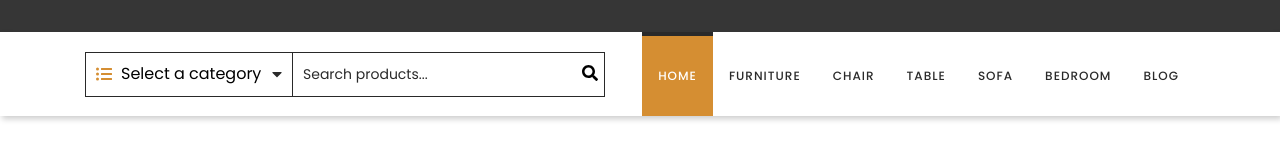
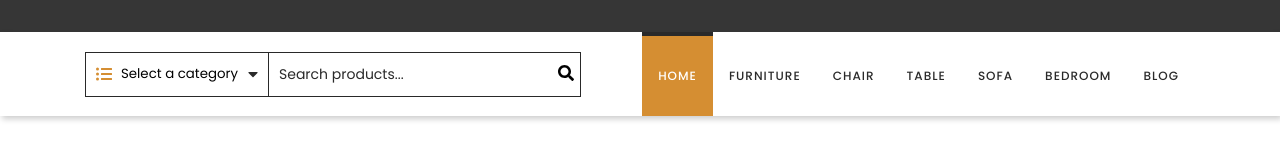
Before and after one commit to Varenthein/WDP-2106-02, a React (Create React App) app: page /product/1 in a window 1280 px wide. Shown: the part 169-311 px from the top of the page. Built offline with nearby package versions, Linux system fonts and the light colour scheme.

Commit message:
Fix select bar font & outline

```diff
--- a/src/components/features/ProductSearch/ProductSearch.js
+++ b/src/components/features/ProductSearch/ProductSearch.js
@@ -11,7 +11,9 @@ const ProductSearch = () => (
     <div className={styles.category}>
       <FontAwesomeIcon className={styles.icon} icon={faListUl} />
       <select name='' id=''>
-        <option value=''>Select a category</option>
+        <option value='' className={styles.options}>
+          Select a category
+        </option>
       </select>
       <FontAwesomeIcon className={styles.icon} icon={faCaretDown} />
     </div>
--- a/src/components/features/ProductSearch/ProductSearch.module.scss
+++ b/src/components/features/ProductSearch/ProductSearch.module.scss
@@ -32,9 +32,15 @@
       padding: 5px 30px 5px 35px;
       position: relative;
       z-index: 1;
+      outline: none;
+      font-size: 13.33px;
+      cursor: pointer;
+      option:hover,
+      option:focus {
+        background: none;
+      }
     }
   }
-
   .searchField {
     display: flex;
     align-items: center;
```
